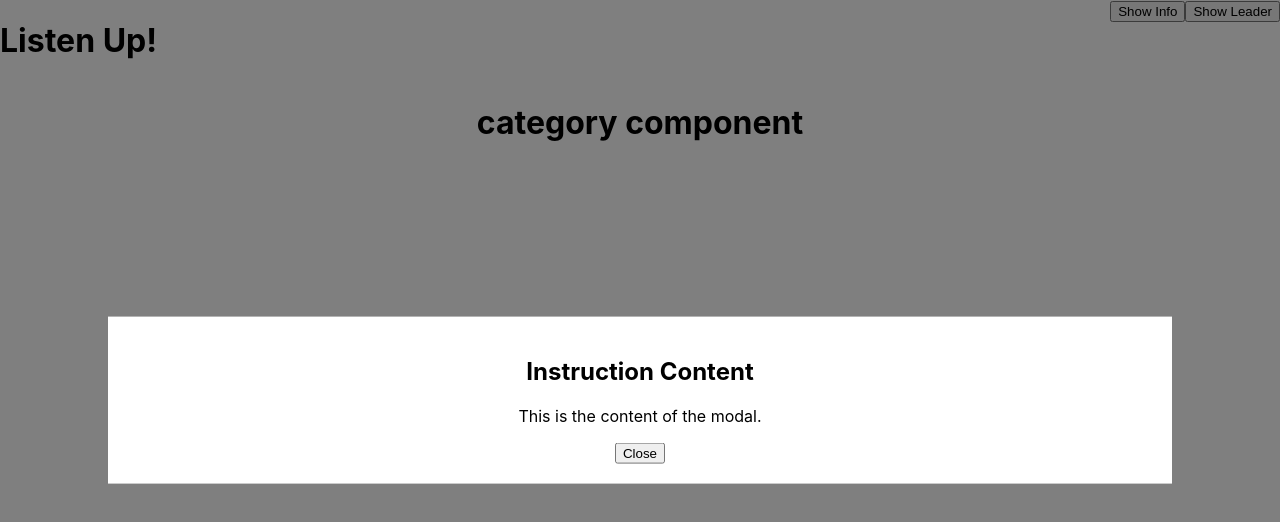
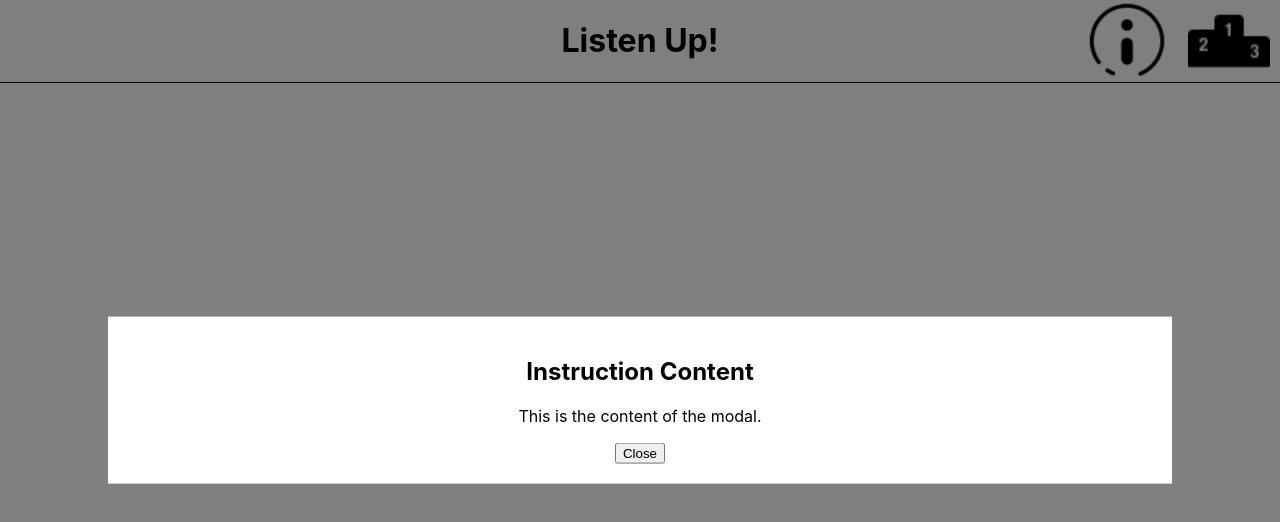
Before and after one commit to Listen-Up-2210/listen-up-ui, a React (Create React App) app: page / in a window 1280 px wide. Shown: the top 522 px of the page. Built offline with nearby package versions, Linux system fonts and the light colour scheme.

Commit message:
Add header icons and header element placements

```diff
--- a/src/Components/Header/Header.css
+++ b/src/Components/Header/Header.css
@@ -1,4 +1,25 @@
 .header {
-  display: flex;
-  justify-content: space-between;
+  position: fixed;
+  top: 0;
+  width: 100%;
+  background-color: #fff;
+  border-bottom: solid black 1px;
 }
+
+.title {
+ text-align:center;
+}
+
+.modal-icons-container {
+  position: absolute;
+  top: 0;
+  right: 0;
+  height: 100%;
+}
+
+.modal-button {
+  display: inline-block;
+  height: 100%;
+  margin-left: 10px;
+  margin-right: 10px;
+}
--- a/src/Components/Header/Header.js
+++ b/src/Components/Header/Header.js
@@ -1,6 +1,8 @@
 import React, {useState} from "react";
 import "./Header.css"
 import Modal from "../Modal/Modal";
+import instructionIcon from "../../instructions-icon.png"
+import leaderboardIcon from "../../leaderboard-icon.png"
 
 export default function Header() {
     const [showModal, setShowModal] = useState(true);
@@ -18,9 +20,9 @@ export default function Header() {
   return (
     <header className='header'>
       <h1 className='title'>Listen Up!</h1>
-      <div>
-        <button className='modalBtn' onClick={e => handleShowModal(e)} value="info">Show Info</button>
-        <button className='modalBtn' onClick={e => handleShowModal(e)} value="leader">Show Leader</button>
+      <div className='modal-icons-container'>
+        <img src={instructionIcon} alt="instructions" className='modal-button' onClick={e => handleShowModal(e)} value="info"/>
+        <img src={leaderboardIcon} alt="leaderboard" className='modal-button' onClick={e => handleShowModal(e)} value="leader"/>
         <Modal show={showModal} handleClose={handleCloseModal} display={modalContent} />
       </div>
     </header>
```
Also changed, not shown: src/instructions-icon.png (added), src/leaderboard-icon.png (added).
